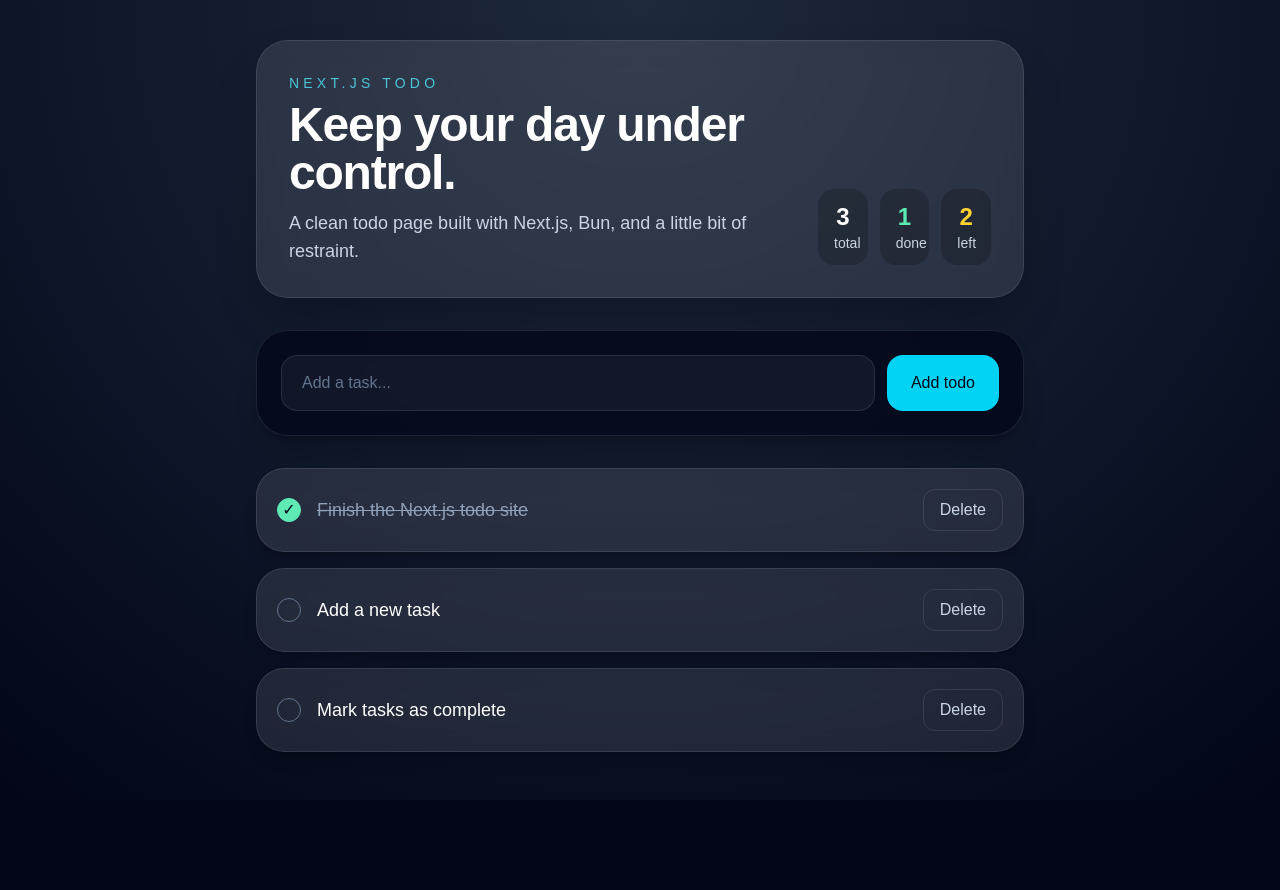
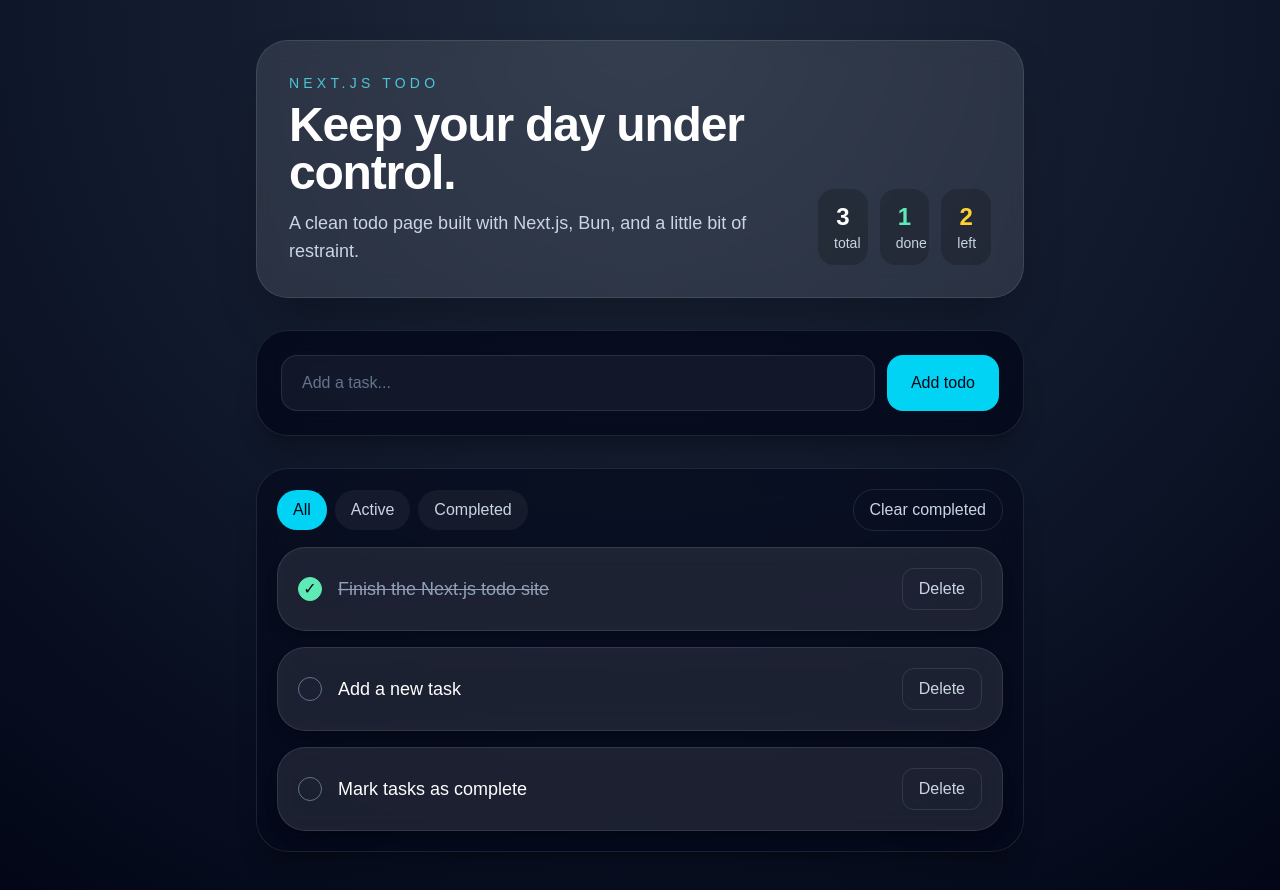
Before and after one commit to grtstd/nextjs-project, a Next.js app: page / in a window 1280 px wide. Before the commit the page ends 800 px from the top, so only its background shows below. Built offline with nearby package versions, Linux system fonts and the light colour scheme.

Commit message:
Add todo filters and improve README

```diff
--- a/app/page.tsx
+++ b/app/page.tsx
@@ -8,15 +8,20 @@ type Todo = {
   done: boolean;
 };
 
+type Filter = "all" | "active" | "completed";
+
 const initialTodos: Todo[] = [
   { id: 1, text: "Finish the Next.js todo site", done: true },
   { id: 2, text: "Add a new task", done: false },
   { id: 3, text: "Mark tasks as complete", done: false },
 ];
 
+const filters: Filter[] = ["all", "active", "completed"];
+
 export default function Home() {
   const [todos, setTodos] = useState<Todo[]>(initialTodos);
   const [input, setInput] = useState("");
+  const [filter, setFilter] = useState<Filter>("all");
 
   const stats = useMemo(() => {
     const done = todos.filter((todo) => todo.done).length;
@@ -26,6 +31,12 @@ export default function Home() {
       left: todos.length - done,
     };
   }, [todos]);
+
+  const visibleTodos = useMemo(() => {
+    if (filter === "active") return todos.filter((todo) => !todo.done);
+    if (filter === "completed") return todos.filter((todo) => todo.done);
+    return todos;
+  }, [todos, filter]);
 
   function addTodo(event: FormEvent<HTMLFormElement>) {
     event.preventDefault();
@@ -54,6 +65,10 @@ export default function Home() {
 
   function removeTodo(id: number) {
     setTodos((current) => current.filter((todo) => todo.id !== id));
+  }
+
+  function clearCompleted() {
+    setTodos((current) => current.filter((todo) => !todo.done));
   }
 
   return (
@@ -112,8 +127,44 @@ export default function Home() {
           </form>
         </section>
 
-        <section className="flex flex-col gap-4">
-          {todos.map((todo) => (
+        <section className="flex flex-col gap-4 rounded-[32px] border border-white/10 bg-slate-950/50 p-5 shadow-xl shadow-black/20 backdrop-blur-md">
+          <div className="flex flex-col gap-3 md:flex-row md:items-center md:justify-between">
+            <div className="flex flex-wrap gap-2">
+              {filters.map((item) => {
+                const active = filter === item;
+                return (
+                  <button
+                    key={item}
+                    type="button"
+                    onClick={() => setFilter(item)}
+                    className={`rounded-full px-4 py-2 text-sm font-medium capitalize transition ${
+                      active
+                        ? "bg-cyan-400 text-slate-950"
+                        : "bg-white/5 text-slate-300 hover:bg-white/10"
+                    }`}
+                  >
+                    {item}
+                  </button>
+                );
+              })}
+            </div>
+
+            <button
+              type="button"
+              onClick={clearCompleted}
+              className="rounded-full border border-white/10 px-4 py-2 text-sm text-slate-300 transition hover:border-red-400 hover:text-red-300"
+            >
+              Clear completed
+            </button>
+          </div>
+
+          <div className="flex flex-col gap-4">
+            {visibleTodos.length === 0 ? (
+              <div className="rounded-[28px] border border-dashed border-white/10 bg-white/5 p-8 text-center text-slate-400">
+                No tasks in this view.
+              </div>
+            ) : (
+              visibleTodos.map((todo) => (
                 <article
                   key={todo.id}
                   className="flex items-center gap-4 rounded-[28px] border border-white/10 bg-white/10 p-5 shadow-lg shadow-black/20 backdrop-blur-md"
@@ -151,7 +202,9 @@ export default function Home() {
                     Delete
                   </button>
                 </article>
-          ))}
+              ))
+            )}
+          </div>
         </section>
       </div>
     </main>
```
Also changed, not shown: 1 other file (tests, documents, lock files or other folders). Lines whose indentation alone changed are shown as unchanged.
